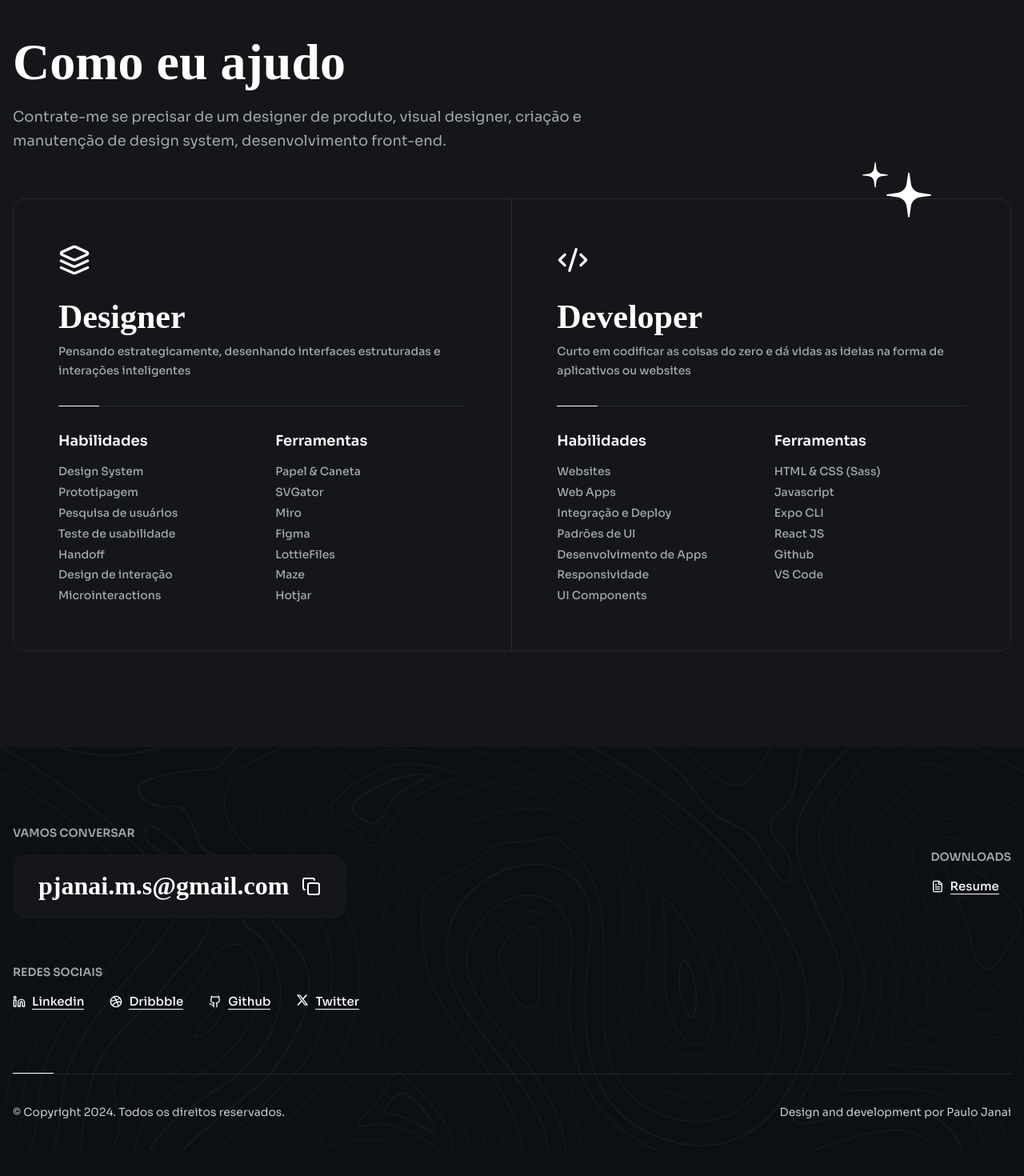
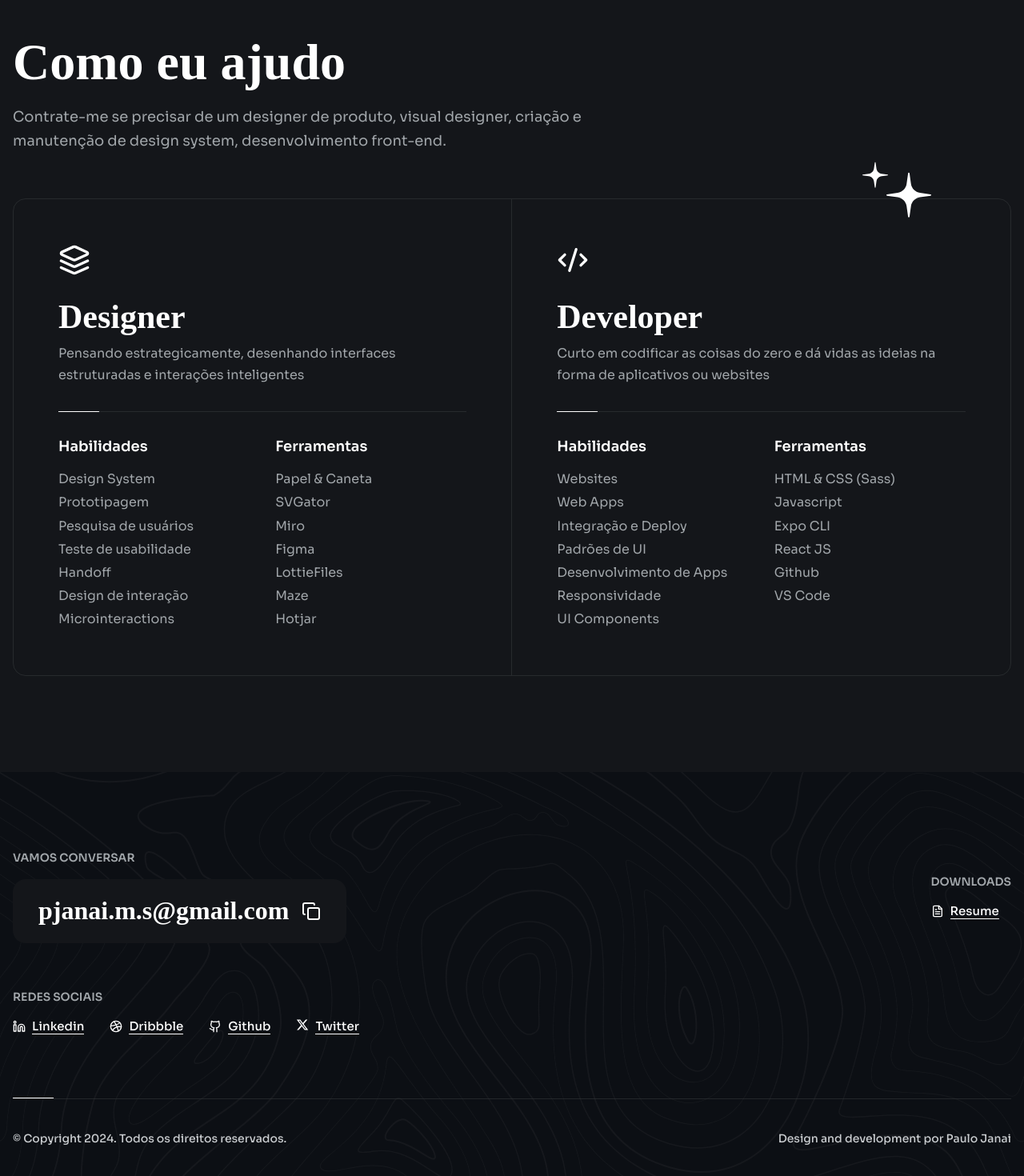
Before and after one commit to paulojanai/my-website-react, a React (Vite) app: page / in a window 1280 px wide. Shown: the part 5555-7025 px from the top of the page at 80% size. Before the commit the page ends 6992 px from the top, so only its background shows below. Built offline with nearby package versions, Linux system fonts and the light colour scheme; a web font is replaced by a local one.

Commit message:
fix: size font in card-help and footer added

```diff
--- a/src/components/ItemHowHelp.tsx
+++ b/src/components/ItemHowHelp.tsx
@@ -3,7 +3,7 @@ type IItemHowHelp = {
 };
 
 const ItemHowHelp = ({ label }: IItemHowHelp) => {
-  return <li className='body-sm paragraph-medium'>{label}</li>;
+  return <li className='body-md paragraph-medium'>{label}</li>;
 };
 
 export default ItemHowHelp;
--- a/src/components/ui/Footer.tsx
+++ b/src/components/ui/Footer.tsx
@@ -71,8 +71,10 @@ export function Footer() {
         <Separator />
 
         <div className='bottom'>
-          <p>© Copyright 2024. Todos os direitos reservados.</p>
-          <div className='development'>
+          <p className='body-sm'>
+            © Copyright 2024. Todos os direitos reservados.
+          </p>
+          <div className='development body-sm'>
             <p>Design and development por Paulo Janai</p>
           </div>
         </div>
--- a/src/pages/home.tsx
+++ b/src/pages/home.tsx
@@ -259,7 +259,7 @@ function Home() {
               <div className='card-header'>
                 <Layers size={isMobile ? 28 : 40} color='white' />
                 <h3>Designer</h3>
-                <p className='body-sm paragraph-medium'>
+                <p className='body-md paragraph-medium'>
                   Pensando estrategicamente, desenhando interfaces estruturadas
                   e interações inteligentes
                 </p>
@@ -291,7 +291,7 @@ function Home() {
               <div className='card-header'>
                 <Code2 size={isMobile ? 28 : 40} color='white' />
                 <h3>Developer</h3>
-                <p className='body-sm paragraph-medium'>
+                <p className='body-md paragraph-medium'>
                   Curto em codificar as coisas do zero e dá vidas as ideias na
                   forma de aplicativos ou websites
                 </p>
--- a/src/scss/components/card/_card-help.scss
+++ b/src/scss/components/card/_card-help.scss
@@ -10,7 +10,7 @@
     }
 
     p {
-      &.body-sm {
+      &.body-md {
         margin-top: 0.8rem;
         color: $grayscale-300;
       }
--- a/src/scss/components/ui/_footer.scss
+++ b/src/scss/components/ui/_footer.scss
@@ -73,10 +73,8 @@ footer {
     padding-top: 4rem;
     padding-bottom: 4rem;
 
-    p {
+    .body-sm {
       color: $grayscale-200;
-      font-size: 1.4rem;
-      line-height: 100%;
     }
 
     .development {
@@ -135,7 +133,7 @@ footer {
       @include flex(column, center, center);
 
       .development {
-        margin-top: 1.6rem;
+        margin-top: 1.2rem;
       }
     }
   }
```
